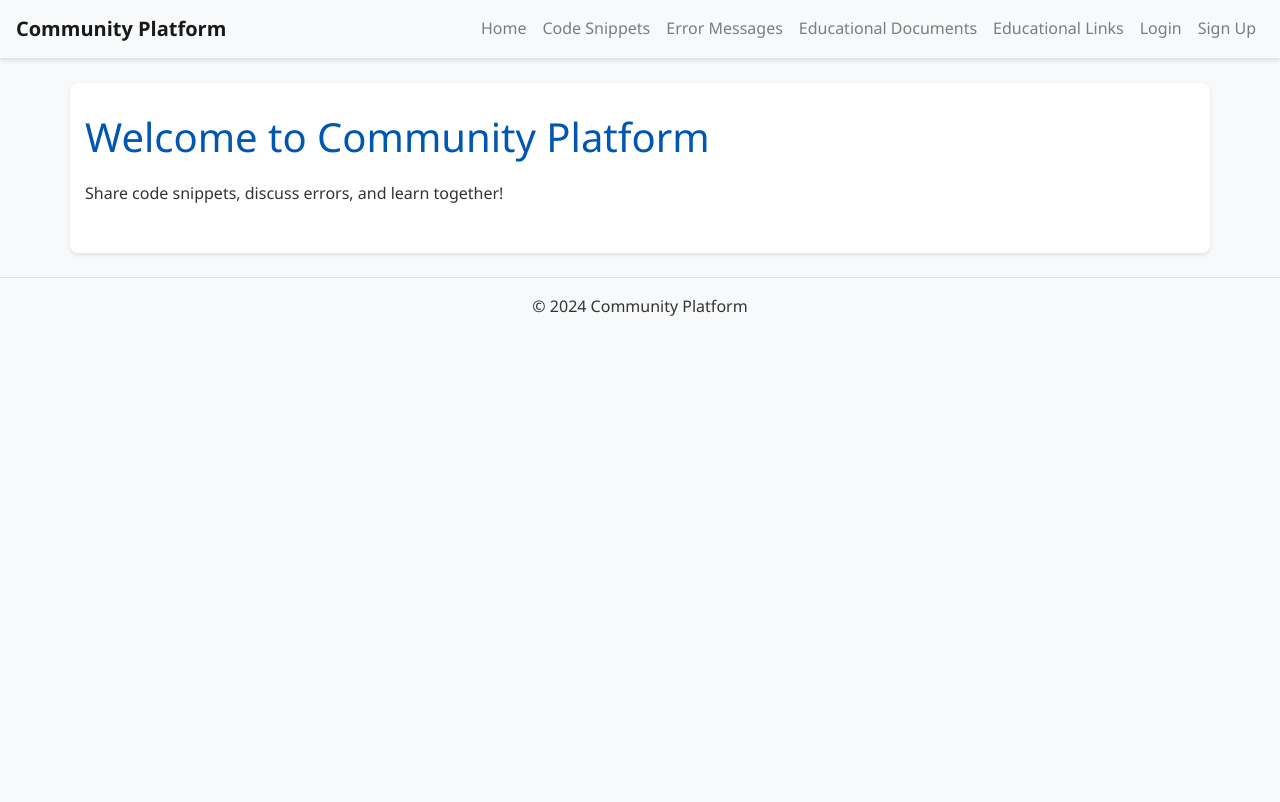
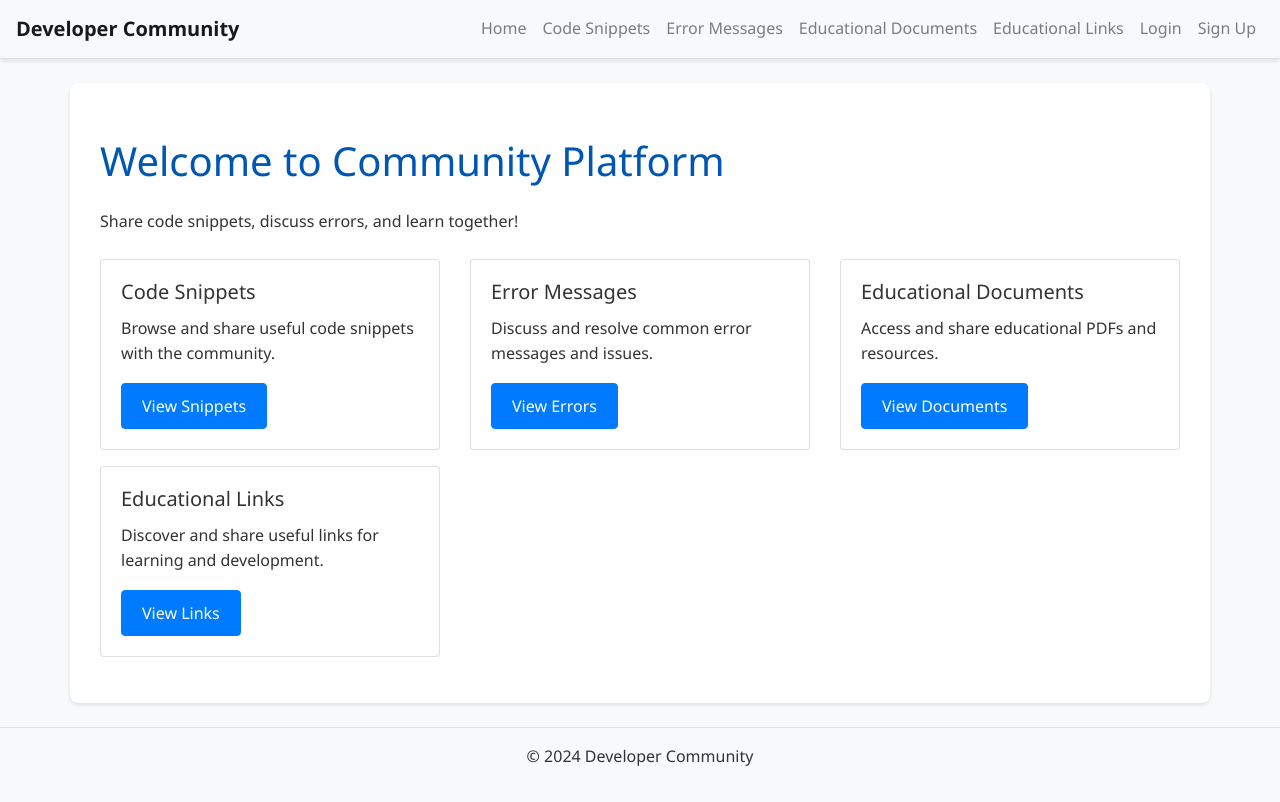
Before and after one commit to phantom-kali/DeveloperCommunity, a Django app: page / in a window 1280 px wide. Before the commit the page ends 316 px from the top, so only its background shows below. Run offline with Django 4.2, Linux system fonts and the light colour scheme; some libraries are stand-ins or nearby versions.

Commit message:
added more content to the homepage

```diff
--- a/templates/base.html
+++ b/templates/base.html
@@ -3,7 +3,7 @@
 <head>
     <meta charset="UTF-8">
     <meta name="viewport" content="width=device-width, initial-scale=1.0">
-    <title>{% block title %}Community Platform{% endblock %}</title>
+    <title>{% block title %}Developer Community{% endblock %}</title>
     {% load static %}
     <!-- Bootstrap CSS -->
     <link href="https://stackpath.bootstrapcdn.com/bootstrap/4.5.2/css/bootstrap.min.css" rel="stylesheet">
@@ -16,7 +16,7 @@
 <body>
     <header class="bg-light border-bottom">
         <nav class="navbar navbar-expand-lg navbar-light">
-            <a class="navbar-brand" href="{% url 'home' %}">Community Platform</a>
+            <a class="navbar-brand" href="{% url 'home' %}">Developer Community</a>
             <button class="navbar-toggler" type="button" data-toggle="collapse" data-target="#navbarNav" aria-controls="navbarNav" aria-expanded="false" aria-label="Toggle navigation">
                 <span class="navbar-toggler-icon"></span>
             </button>
@@ -77,7 +77,7 @@
     </main>
 
     <footer class="bg-light text-center py-3">
-        <p>&copy; 2024 Community Platform</p>
+        <p>&copy; 2024 Developer Community</p>
     </footer>
 
     <!-- Bootstrap JS and dependencies -->
--- a/templates/home.html
+++ b/templates/home.html
@@ -1,6 +1,47 @@
 {% extends 'base.html' %}
 
 {% block content %}
-<h1>Welcome to Community Platform</h1>
-<p>Share code snippets, discuss errors, and learn together!</p>
+<div class="container mt-4">
+    <h1 class="mb-4">Welcome to Community Platform</h1>
+    <p class="mb-4">Share code snippets, discuss errors, and learn together!</p>
+
+    <div class="row">
+        <div class="col-md-4 mb-3">
+            <div class="card">
+                <div class="card-body">
+                    <h5 class="card-title">Code Snippets</h5>
+                    <p class="card-text">Browse and share useful code snippets with the community.</p>
+                    <a href="{% url 'snippet_list' %}" class="btn btn-primary">View Snippets</a>
+                </div>
+            </div>
+        </div>
+        <div class="col-md-4 mb-3">
+            <div class="card">
+                <div class="card-body">
+                    <h5 class="card-title">Error Messages</h5>
+                    <p class="card-text">Discuss and resolve common error messages and issues.</p>
+                    <a href="{% url 'error_list' %}" class="btn btn-primary">View Errors</a>
+                </div>
+            </div>
+        </div>
+        <div class="col-md-4 mb-3">
+            <div class="card">
+                <div class="card-body">
+                    <h5 class="card-title">Educational Documents</h5>
+                    <p class="card-text">Access and share educational PDFs and resources.</p>
+                    <a href="{% url 'document_list' %}" class="btn btn-primary">View Documents</a>
+                </div>
+            </div>
+        </div>
+        <div class="col-md-4 mb-3">
+            <div class="card">
+                <div class="card-body">
+                    <h5 class="card-title">Educational Links</h5>
+                    <p class="card-text">Discover and share useful links for learning and development.</p>
+                    <a href="{% url 'link_list' %}" class="btn btn-primary">View Links</a>
+                </div>
+            </div>
+        </div>
+    </div>
+</div>
 {% endblock %}
```
